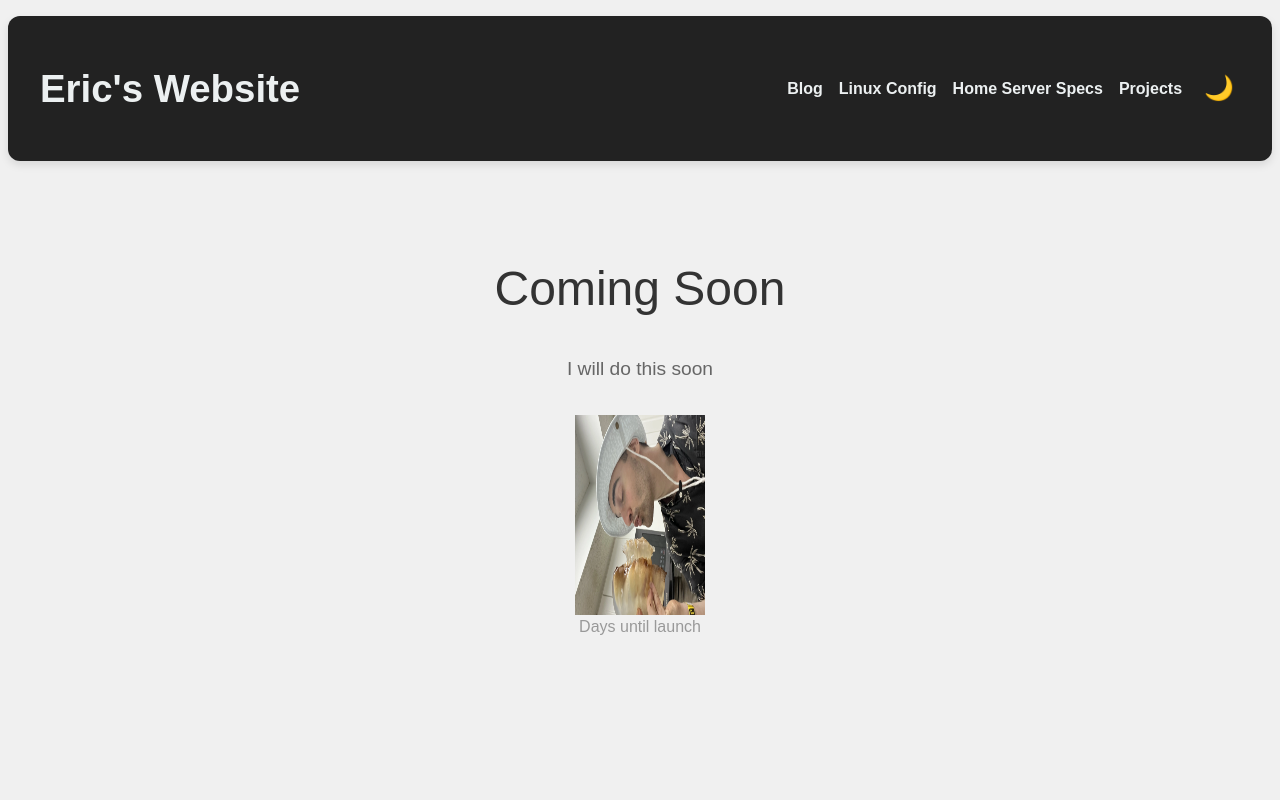
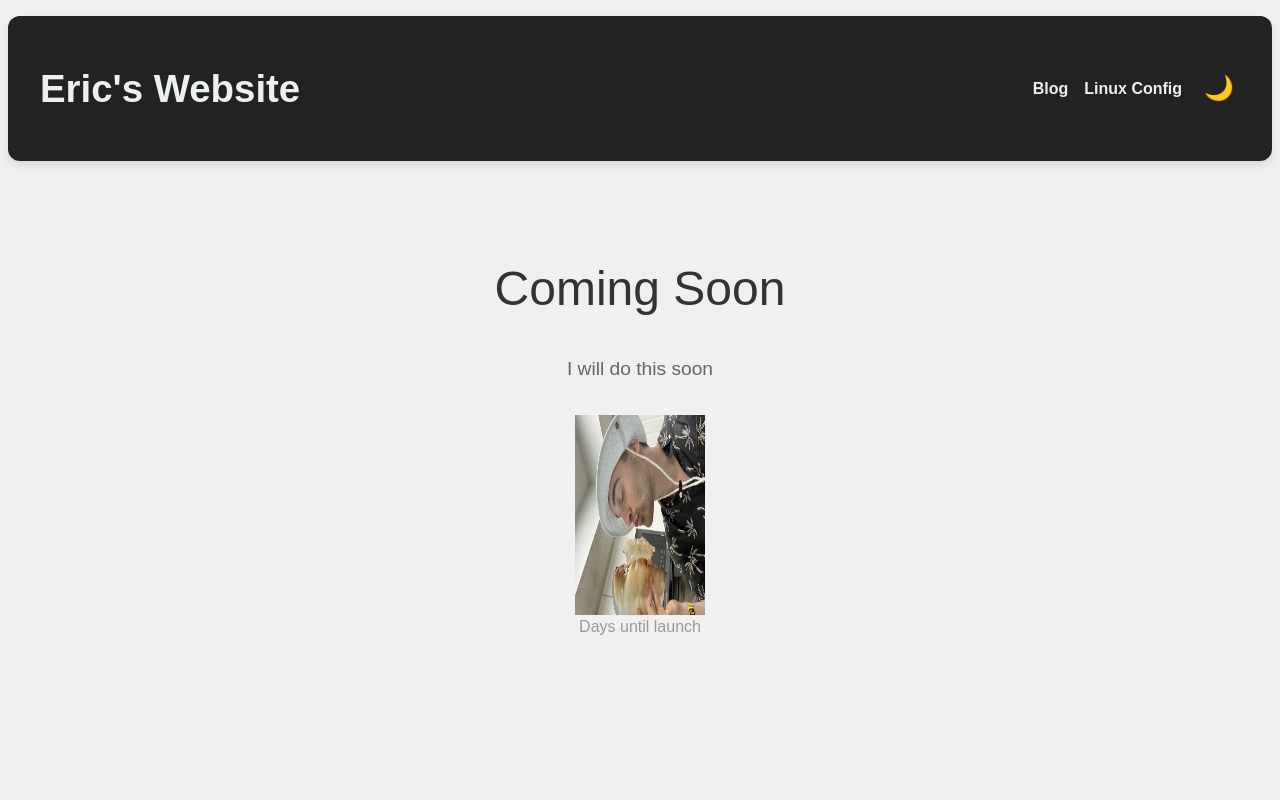
Before and after one commit to ekhar/personal-site, a SvelteKit app: page /home-server in a window 1280 px wide. Shown: the top 800 px of the page. Built offline with nearby package versions, Linux system fonts and the light colour scheme.

Commit message:
corrected the navbar. ready when ready

```diff
--- a/src/routes/+layout.svelte
+++ b/src/routes/+layout.svelte
@@ -31,8 +31,8 @@
 	<nav class="nav-links">
 		<a href="/blog">Blog</a>
 		<a href="/linux-config">Linux Config</a>
-		<a href="/home-server">Home Server Specs</a>
-		<a href="/projects">Projects</a>
+		<!-- <a href="/home-server">Home Server Specs</a> -->
+		<!-- <a href="/projects">Projects</a> -->
 		<button on:click={toggleDarkMode}>
 			{$darkMode ? '☀️' : '🌙'}
 		</button>
```
